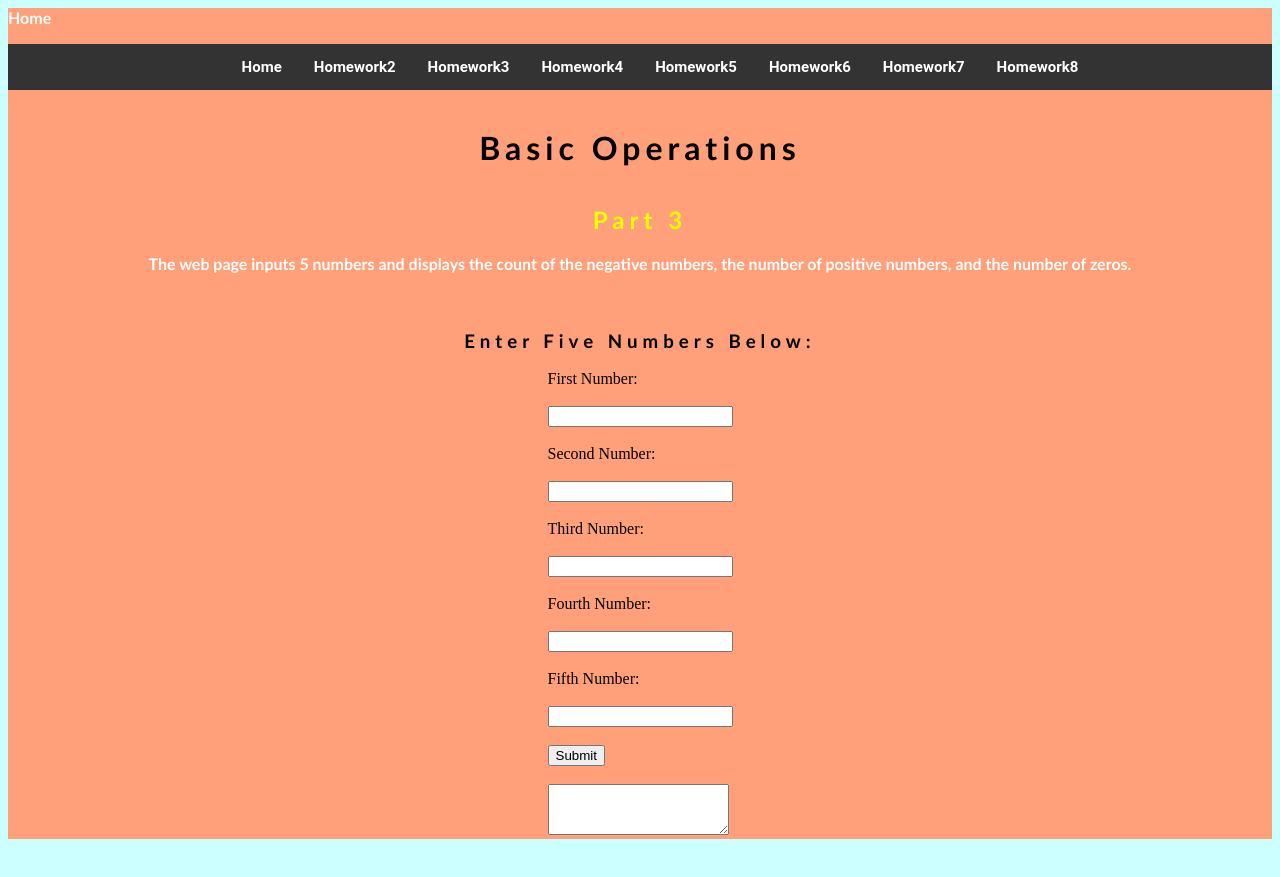
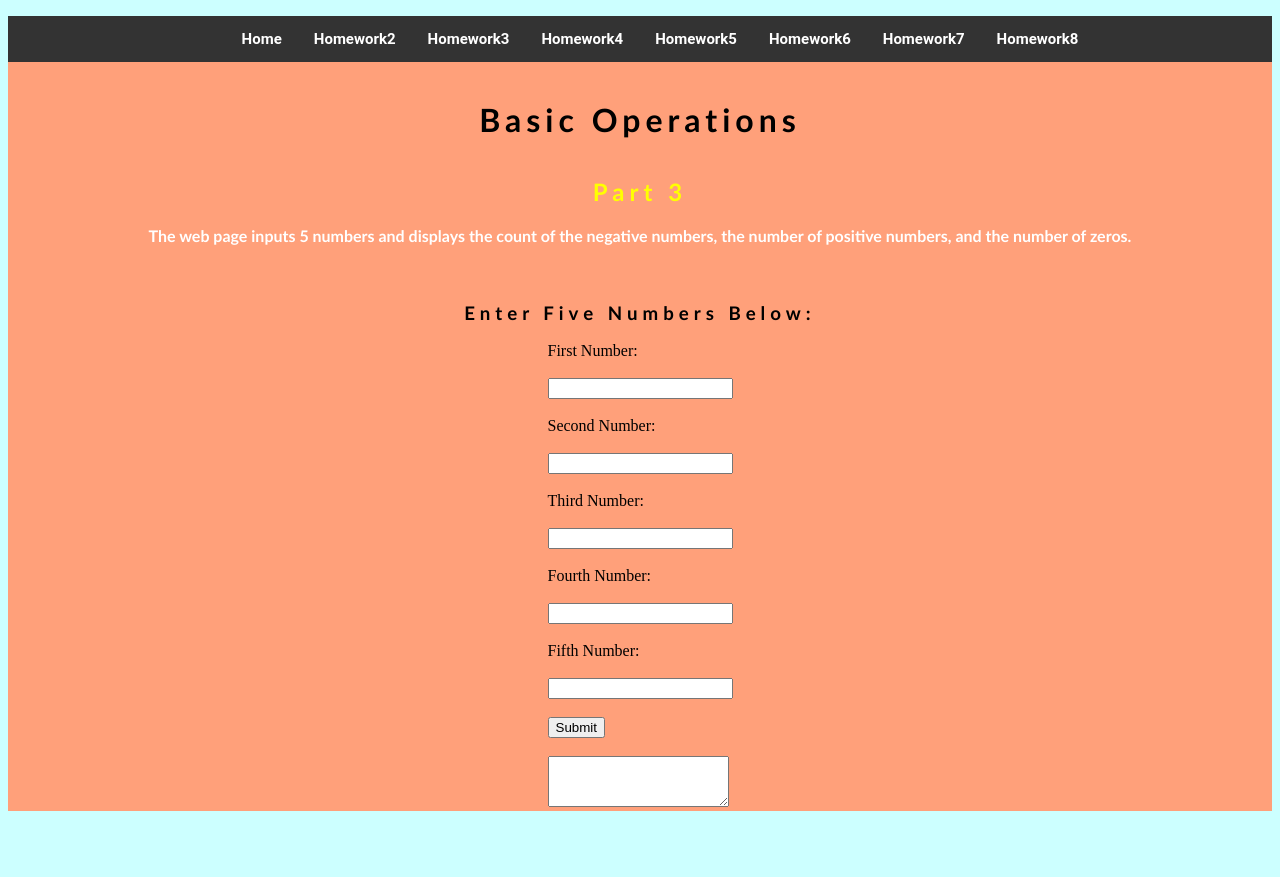
Before and after one commit to Fvargas78/hw2part3, a plain HTML site: page index.html in a window 1280 px wide. After the commit the page ends 849 px from the top, so only its background shows below. Drawn offline with nearby package versions, Linux system fonts and the light colour scheme.

Commit message:
Update index.html

```diff
--- a/index.html
+++ b/index.html
@@ -10,11 +10,6 @@
 
     </head>
        <body>
-    <header>
-            <div id="HomeButton">
-                <a href="https://fvargas78.github.io/hw1/">Home</a>
-        </div>
-
       <ul class="nav">
         <li><a class="w3-btn" href="https://fvargas78.github.io/hw1/">Home</a></li>
         <li><a class="w3-btn" href="https://fvargas78.github.io/hw2/">Homework2</a></li>
@@ -25,7 +20,6 @@
         <li><a class="w3-btn" href="https://fvargas78.github.io/hw7/">Homework7</a></li>
         <li><a class="w3-btn" href="https://fvargas78.github.io/hw8/">Homework8</a></li>
 </ul>
-    </header>
             <main>
                 <h1>Basic Operations</h1>
                 <h2>Part 3</h2>
```
